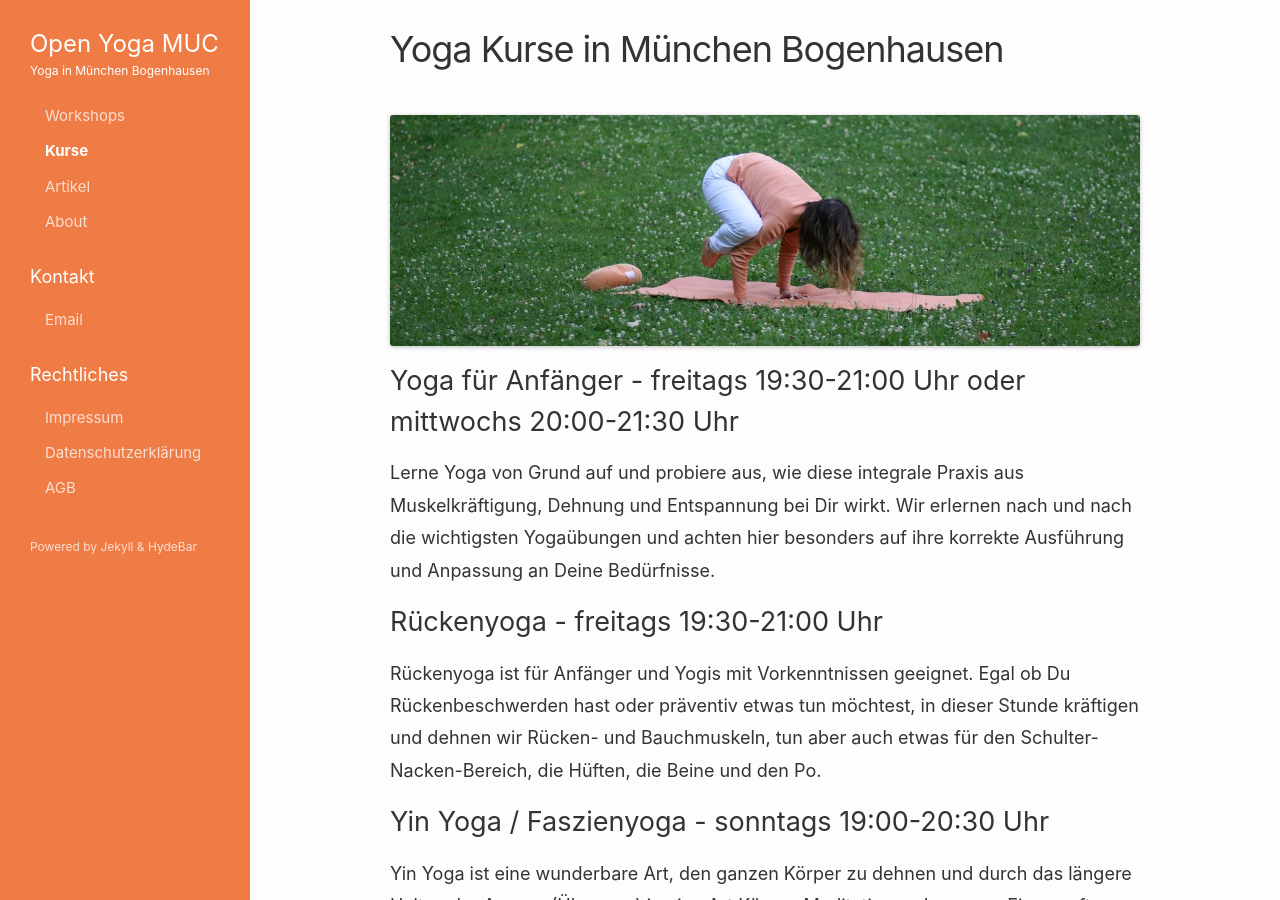
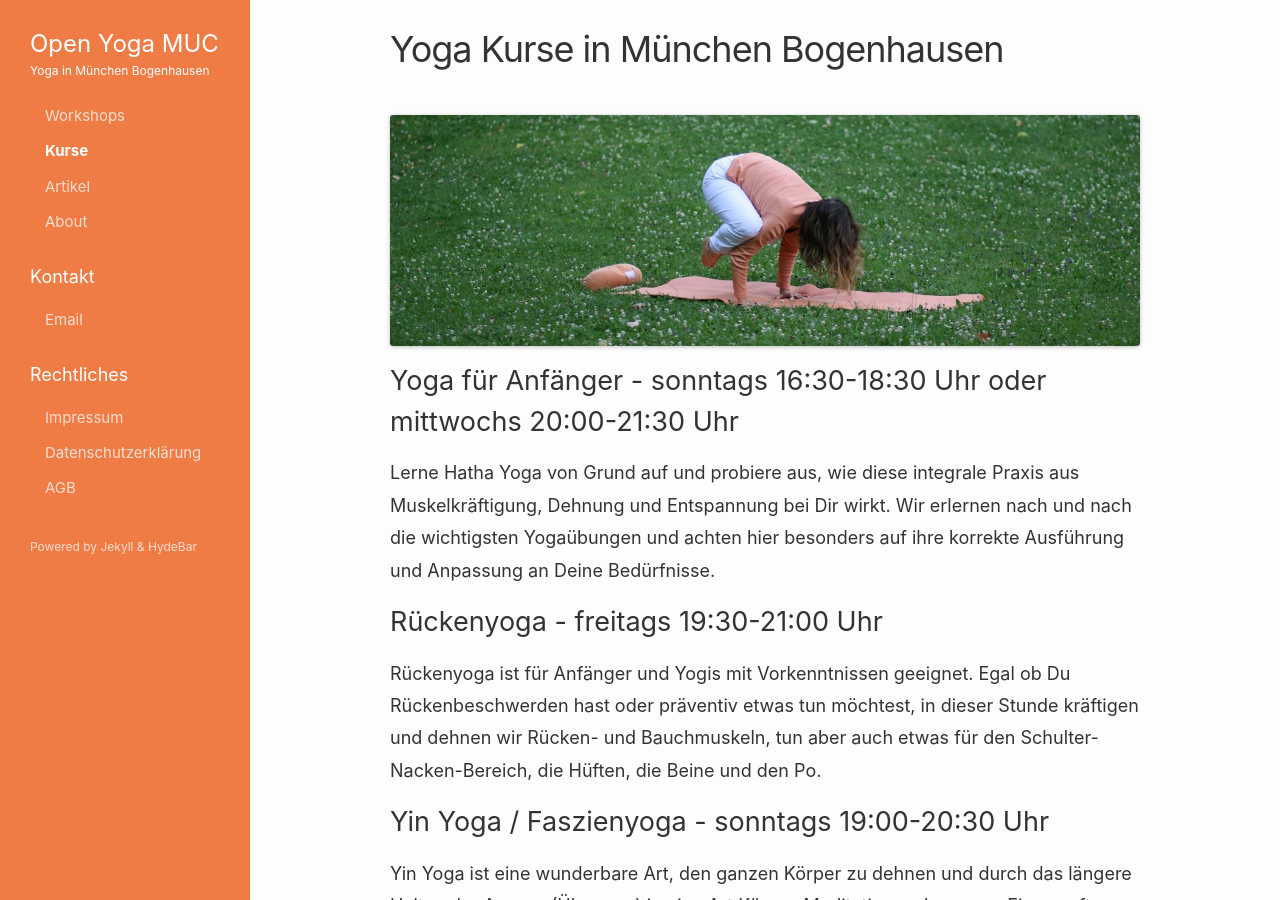
Before and after one commit to openyoga/openyoga.github.io, a Jekyll site: the page built from kurse.md, in a window 1280 px wide and 900 px high. Built offline with Jekyll 4.4.1, drawn with Linux system fonts in a browser that asks for light colours.

```diff
--- a/kurse.md
+++ b/kurse.md
@@ -7,8 +7,8 @@ sidebar: 3
 ![Die Krähe](/assets/images/kraehe.jpg){:.w70}
 
 {:#anfaengeryoga}
-## Yoga für Anfänger - freitags 19:30-21:00 Uhr oder mittwochs 20:00-21:30 Uhr
-Lerne Yoga von Grund auf und probiere aus, wie diese integrale Praxis aus Muskelkräftigung, Dehnung und Entspannung bei Dir wirkt. Wir erlernen nach und nach die wichtigsten Yogaübungen und achten hier besonders auf ihre korrekte Ausführung und Anpassung an Deine Bedürfnisse.
+## Yoga für Anfänger - sonntags 16:30-18:30 Uhr oder mittwochs 20:00-21:30 Uhr
+Lerne Hatha Yoga von Grund auf und probiere aus, wie diese integrale Praxis aus Muskelkräftigung, Dehnung und Entspannung bei Dir wirkt. Wir erlernen nach und nach die wichtigsten Yogaübungen und achten hier besonders auf ihre korrekte Ausführung und Anpassung an Deine Bedürfnisse.
 
 {:#rueckenyoga}
 ## Rückenyoga - freitags 19:30-21:00 Uhr
```
Also changed, not shown: index.md (+2 -1 lines), workshops.md (+2 -2 lines).
